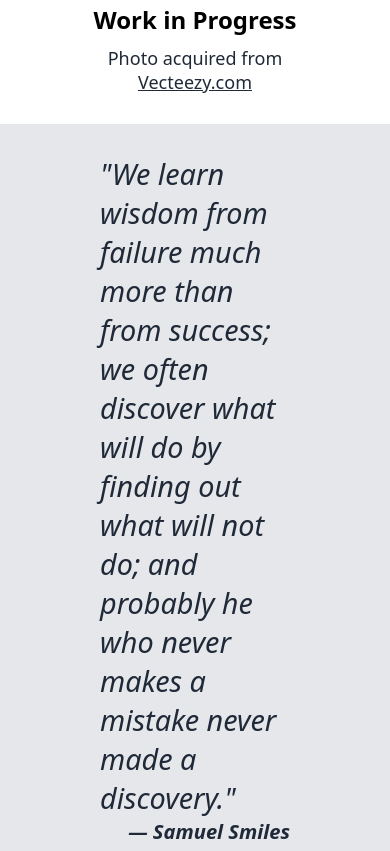
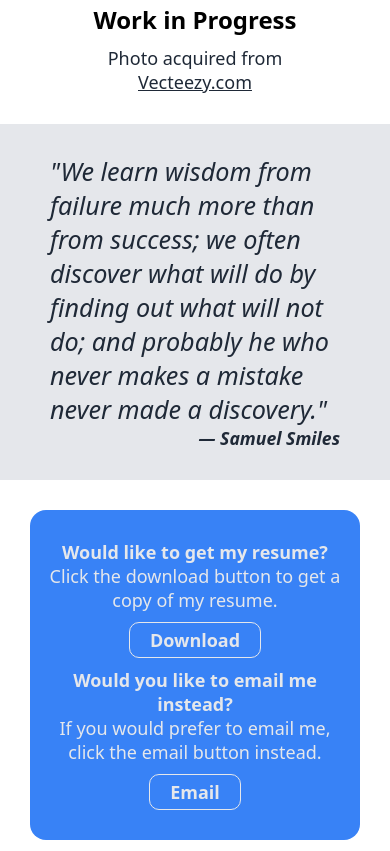
Before and after one commit to leann1109/landing-page, a plain HTML site: page index.html in a window 390 px wide. Shown: the part 2193-3044 px from the top of the page. Drawn offline with Linux system fonts and the light colour scheme.

Commit message:
made margins & fonts smaller in quote section

```diff
--- a/style.css
+++ b/style.css
@@ -360,3 +360,16 @@ footer {
         align-items: center;
     }
 }
+
+@media screen and (max-width: 500px) {
+    .quote {
+        margin: 20px 50px;
+        padding: 0;
+        font-size: .7em;
+    }
+
+    .resume-question,
+    .email-question {
+        text-align: center;
+    }
+}
```
